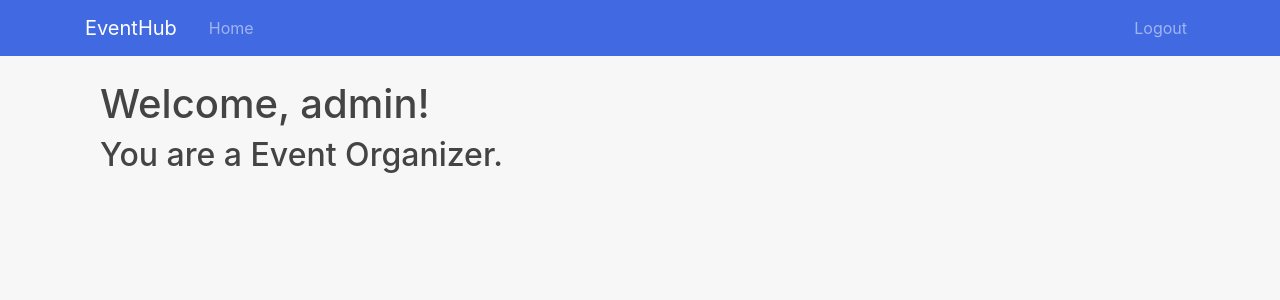
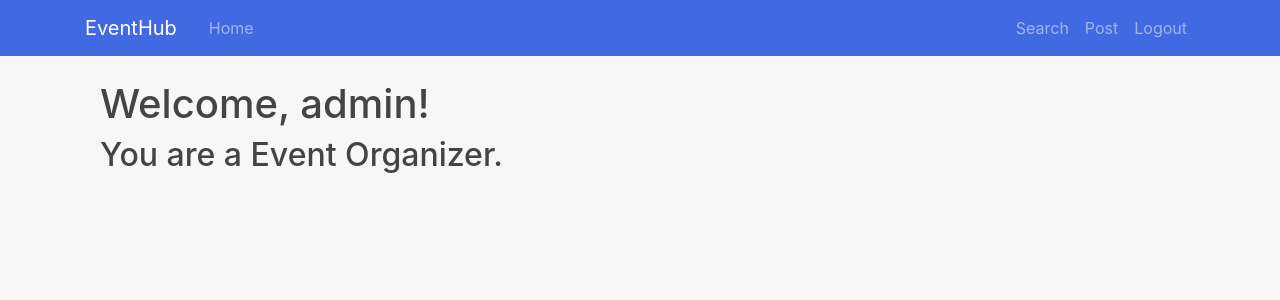
Before and after one commit to Aldrazus/EventHub, a Flask app: page / in a window 1280 px wide. Shown: the top 300 px of the page. Run offline with Flask 2, Linux system fonts and the light colour scheme; a user stored in the database is signed in; some libraries are stand-ins or nearby versions.

Commit message:
updated navbar

```diff
--- a/app/templates/base.html
+++ b/app/templates/base.html
@@ -34,6 +34,10 @@
                             <a class="nav-item nav-link" href="{{ url_for('auth.login') }}">Login</a>
                             <a class="nav-item nav-link" href="{{ url_for('auth.register') }}">Register</a>
                         {% else %}
+                            <a class="nav-item nav-link" href="{{ url_for('home.search') }}">Search</a>
+                            {% if current_user.role == "Event Organizer" %}
+                            <a class="nav-item nav-link" href="{{ url_for('organizer.post') }}">Post</a>
+                            {% endif %}
                             <a class="nav-item nav-link" href="{{ url_for('auth.logout') }}">Logout</a>
                         {% endif %}
                     </div>
```
Also changed, not shown: app.db.
